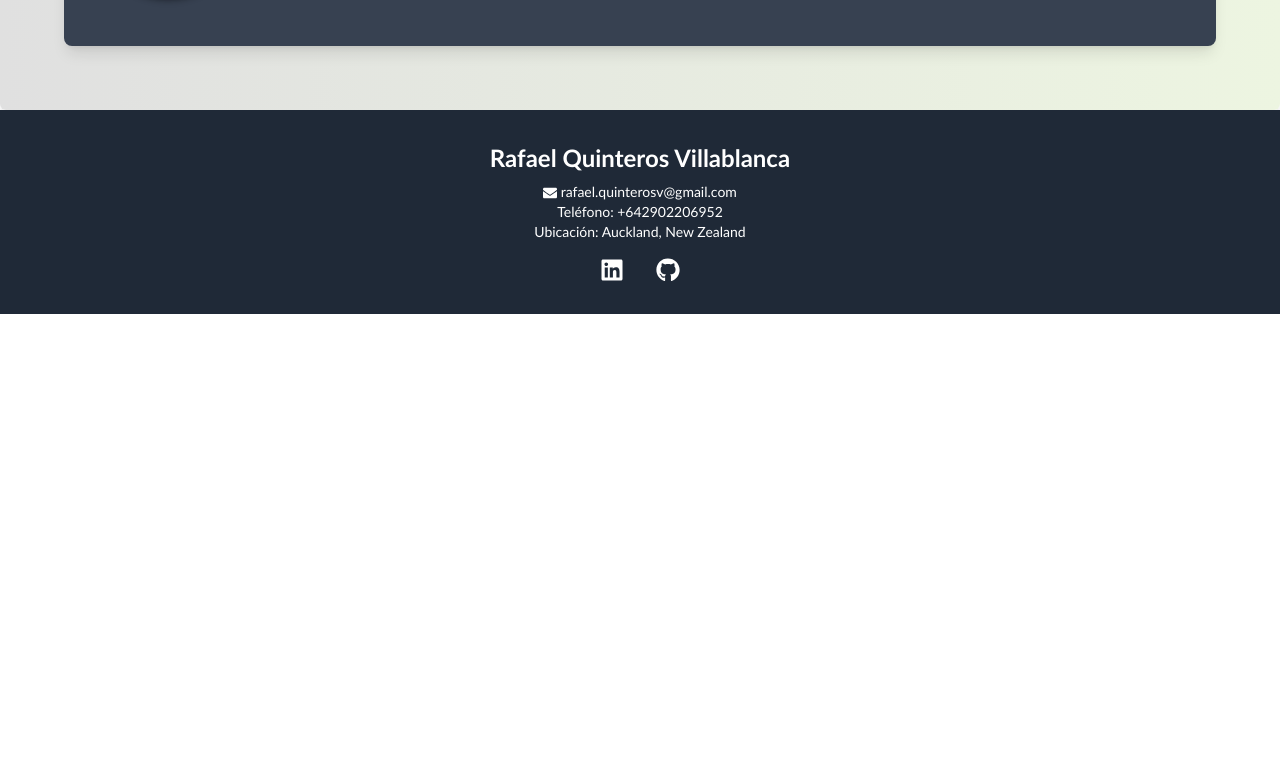
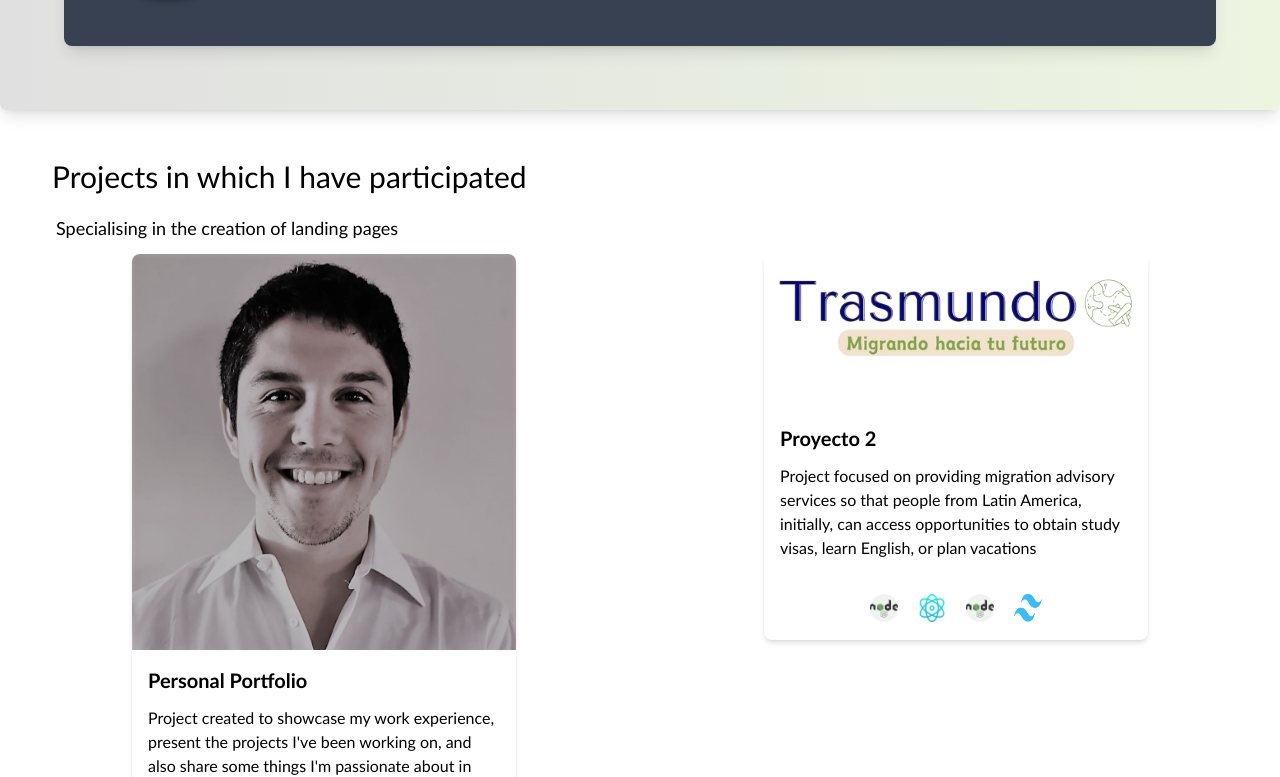
Before and after one commit to rquinterosv/portfolio_2023, a React (Create React App) app in the folder portfolio-react/: page / in a window 1280 px wide. Shown: the part 1745-2522 px from the top of the page. Before the commit the page ends 2059 px from the top, so only its background shows below. Built offline with nearby package versions, Linux system fonts and the light colour scheme; what @react-pdf/renderer would draw is missing.

Commit message:
agregando portfolio

```diff
--- a/portfolio-react/src/App.js
+++ b/portfolio-react/src/App.js
@@ -3,7 +3,6 @@ import React from 'react';
 import Navbar from './components/Navbar'; // Importa tu componente Navbar
 import { BrowserRouter as Router, Routes, Route } from 'react-router-dom'; // Importa BrowserRouter, Routes y Route
 import Home from '../src/pages/Home';
-import Portfolio from './pages/Portfolio';
 import WorkExp from '../src/pages/WorkExp';
 import Blog from '../src/pages/Blog'
 import Footer from '../src/components/Footer';
@@ -19,7 +18,6 @@ function App() {
           <Routes>
             <Route path="/" element={<Home />} />
             <Route path="/workexp" element={<WorkExp />} />
-            <Route path="/portfolio" element={<Portfolio />} />
             <Route path="/blog" element={<Blog />} />
             {/* Rutas restantes */}
           </Routes>
--- /dev/null
+++ b/portfolio-react/src/components/Portfolio.js
@@ -0,0 +1,29 @@
+import React from 'react';
+import Proyecto from './Proyecto';
+import datosProyecto from './datosProyecto';
+
+function Portfolio() {
+  // Dividir los datos en dos filas para mostrar en dos columnas
+  const proyectosPrimeraFila = datosProyecto.slice(0, 4);
+
+  return (
+    <div className="portfolio p-8">
+      <h2 className="text-3xl mr-2 ml-3 mt-2 p-2 text-left sm:text-left">Projects in which I have participated</h2>
+      <h3 className="text-lg mr-2 ml-3 p-3 text-left sm:text-left">Specialising in the creation of landing pages</h3>
+      <div className="grid grid-cols-2 gap-12 md:grid-cols-2 sm:grid-cols-1">
+        {/* Primera fila */}
+        {proyectosPrimeraFila.map((proyecto, index) => (
+          <div key={index} className="sm:w-full">
+            {/* En dispositivos pequeños, se extenderá al ancho completo */}
+            <div className="flex justify-center">
+              {/* Flex para centrar */}
+              <Proyecto proyecto={proyecto} />
+            </div>
+          </div>
+        ))}
+      </div>
+    </div>
+  );
+}
+
+export default Portfolio;
--- a/portfolio-react/src/components/Proyecto.js
+++ b/portfolio-react/src/components/Proyecto.js
@@ -6,37 +6,33 @@ function Proyecto({ proyecto }) {
   }
 
   return (
-    <div className="bg-white border border-gray-200 rounded-lg shadow-md mb-6 p-4 grid grid-cols-1 md:grid-cols-3 gap-4">
-      {/* Imagen */}
-      <div className="col-span-1 md:col-span-1">
-        <a href={proyecto.link}>
-          <img
-            className="object-cover rounded-lg w-full md:w-96 lg:w-40"
-            src={proyecto.imagen}
-            alt={proyecto.nombre}
-          />
-        </a>
+    <div className="max-w-[24rem] overflow-hidden bg-white rounded-lg shadow-md mb-6">
+      {/* Imagen del proyecto */}
+      <div>
+        <img
+          src={proyecto.imagen}
+          alt={proyecto.nombre}
+          className="w-full h-auto"
+        />
       </div>
-
       {/* Detalles del proyecto */}
-      <div className="col-span-2 md:col-span-1">
-        <a href={proyecto.link} className="text-xl font-bold text-gray-900 hover:underline">
-          {proyecto.nombre}
-        </a>
-        <p className="text-gray-700 mt-2">{proyecto.descripcion}</p>
+      <div className="p-4">
+        <h4 className="text-blue-gray text-xl font-bold">{proyecto.nombre}</h4>
+        <p className="text-gray mt-3">{proyecto.descripcion}</p>
       </div>
-
       {/* Logos de lenguajes */}
-      <div className="col-span-3 md:col-span-1">
-        <div className="flex flex-wrap mt-4">
+      <div className="p-4 flex justify-center">
+        <div className="flex items-center space-x-4">
           {proyecto.lenguajes.map((lenguaje, index) => (
-            <div key={index} className="flex items-center w-1/2 mb-2">
-              <img src={lenguaje.logo} alt={lenguaje.nombre} className="w-6 h-6 mr-2" />
-              <span>{lenguaje.nombre}</span>
+            <div key={index}>
+              <img
+                src={lenguaje.logo}
+                alt={lenguaje.nombre}
+                className="w-8 h-8 border-2 border-white hover:z-10"
+              />
             </div>
           ))}
         </div>
-        <a href={proyecto.link} className="text-blue-500 hover:underline mt-4 block">Ver más</a>
       </div>
     </div>
   );
--- a/portfolio-react/src/components/Service.js
+++ b/portfolio-react/src/components/Service.js
@@ -3,8 +3,8 @@ import React from 'react';
 const Service = () => {
   return (
     <div className="service mr-9 ml-9">
-                <h2 className="text-3xl mr-2 ml-3 mt-2 p-2 text-left sm:text-left">What can I help you with</h2>
-                <h3 className="text-lg mr-2 ml-3 p-3 text-left sm:text-left">I specialize in crafting customized landing pages for businesses. My goal is to elevate the showcasing of their products or services. My approach involves delivering innovative design proposals aligned with individual client requirements. Additionally, I conduct in-depth consumer performance analyses, implementing necessary alterations to significantly boost clients sales</h3>
+      <h2 className="text-3xl mr-2 ml-3 mt-2 p-2 text-left sm:text-left">What can I help you with</h2>
+      <h3 className="text-lg mr-2 ml-3 p-3 text-left sm:text-left">I specialize in crafting customized landing pages for businesses. My goal is to elevate the showcasing of their products or services. My approach involves delivering innovative design proposals aligned with individual client requirements. Additionally, I conduct in-depth consumer performance analyses, implementing necessary alterations to significantly boost clients sales</h3>
     </div>
   );
 };
--- a/portfolio-react/src/components/datosProyecto.js
+++ b/portfolio-react/src/components/datosProyecto.js
@@ -32,6 +32,32 @@ const datosProyecto = [
     descripcion: "Project focused on providing migration advisory services so that people from Latin America, initially, can access opportunities to obtain study visas, learn English, or plan vacations",
     link: "https://trasmundo.vercel.app",
   },
+  {
+    id: 2,
+    nombre: "Proyecto 2",
+    imagen: trasmundoImage,
+    lenguajes: [
+      { nombre: "JavaScript", logo: nodejsLogo },
+      { nombre: "React", logo: reactLogo },
+      { nombre: "Node.js", logo: nodejsLogo },
+      { nombre: "Tailwindscss", logo: tailwindLogo },
+    ],
+    descripcion: "Project focused on providing migration advisory services so that people from Latin America, initially, can access opportunities to obtain study visas, learn English, or plan vacations",
+    link: "https://trasmundo.vercel.app",
+  },
+  {
+    id: 2,
+    nombre: "Proyecto 2",
+    imagen: trasmundoImage,
+    lenguajes: [
+      { nombre: "JavaScript", logo: nodejsLogo },
+      { nombre: "React", logo: reactLogo },
+      { nombre: "Node.js", logo: nodejsLogo },
+      { nombre: "Tailwindscss", logo: tailwindLogo },
+    ],
+    descripcion: "Project focused on providing migration advisory services so that people from Latin America, initially, can access opportunities to obtain study visas, learn English, or plan vacations",
+    link: "https://trasmundo.vercel.app",
+  },
   // Agrega más proyectos si es necesario
 ];
 
--- a/portfolio-react/src/pages/Home.js
+++ b/portfolio-react/src/pages/Home.js
@@ -5,11 +5,14 @@ import AboutMe from '../components/AboutMe';
 import CardList from '../components/CardList';
 import Service from '../components/Service';
 import References from '../components/References';
+import Portfolio from '../components/Portfolio'
 
 
 // Logos Cards
 import logoWork from '../img/cv.png'
 import logoPortfolio from '../img/portfolio.png'
+
+
 
 const Home = () => {
 
@@ -43,7 +46,7 @@ const Home = () => {
       <Service />
       <CardList cardData={cards} />
       <References />
-
+      <Portfolio />
     </div>
   );
 }
--- a/portfolio-react/src/pages/Portfolio.js
+++ /dev/null
@@ -1,17 +0,0 @@
-import Proyecto from '../components/Proyecto';
-import datosProyecto from '../components/datosProyecto';
-
-function Portfolio() {
-  return (
-    <div className="portfolio p-8 pt-20">
-      <h1 className="text-3xl font-bold mb-6">My projects</h1>
-      <div className="space-y-8">
-        {datosProyecto.map((proyecto) => (
-          <Proyecto key={proyecto.id} proyecto={proyecto} />
-        ))}
-      </div>
-    </div>
-  );
-}
-
-export default Portfolio;
```
